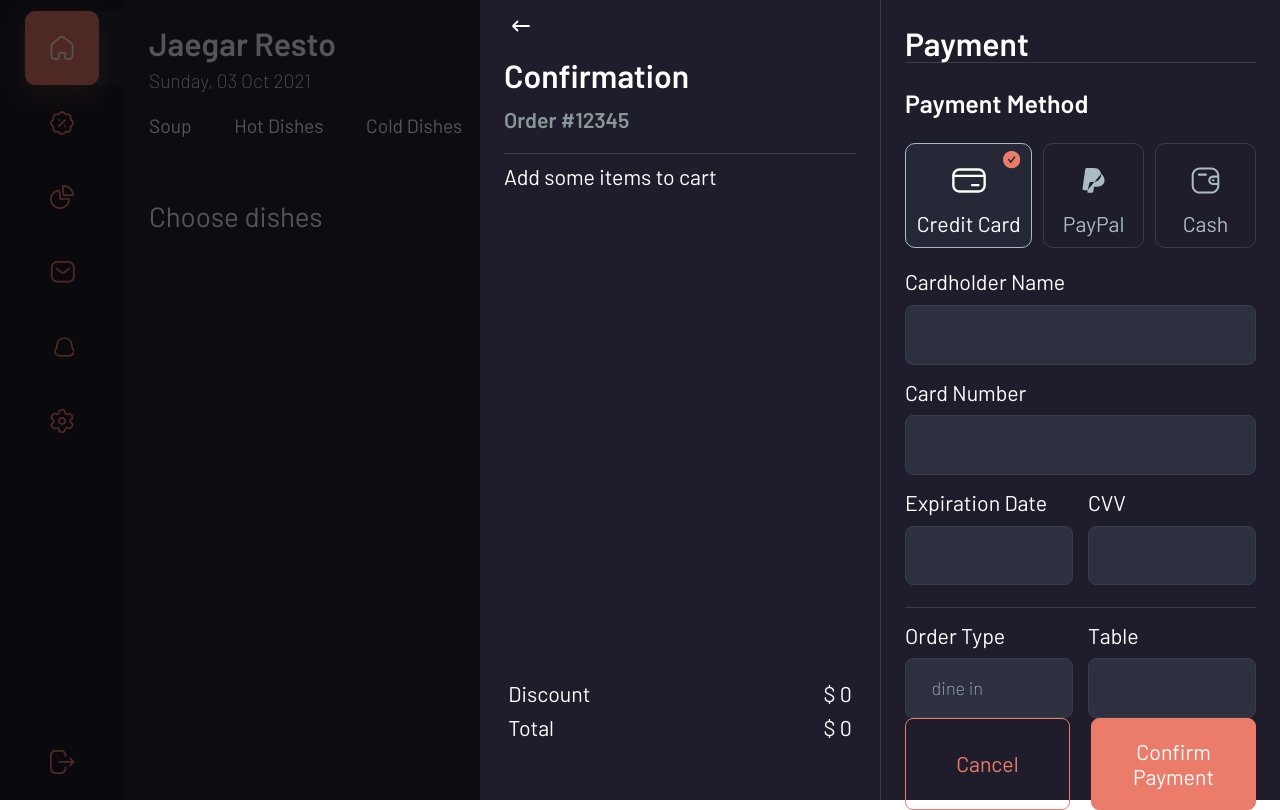
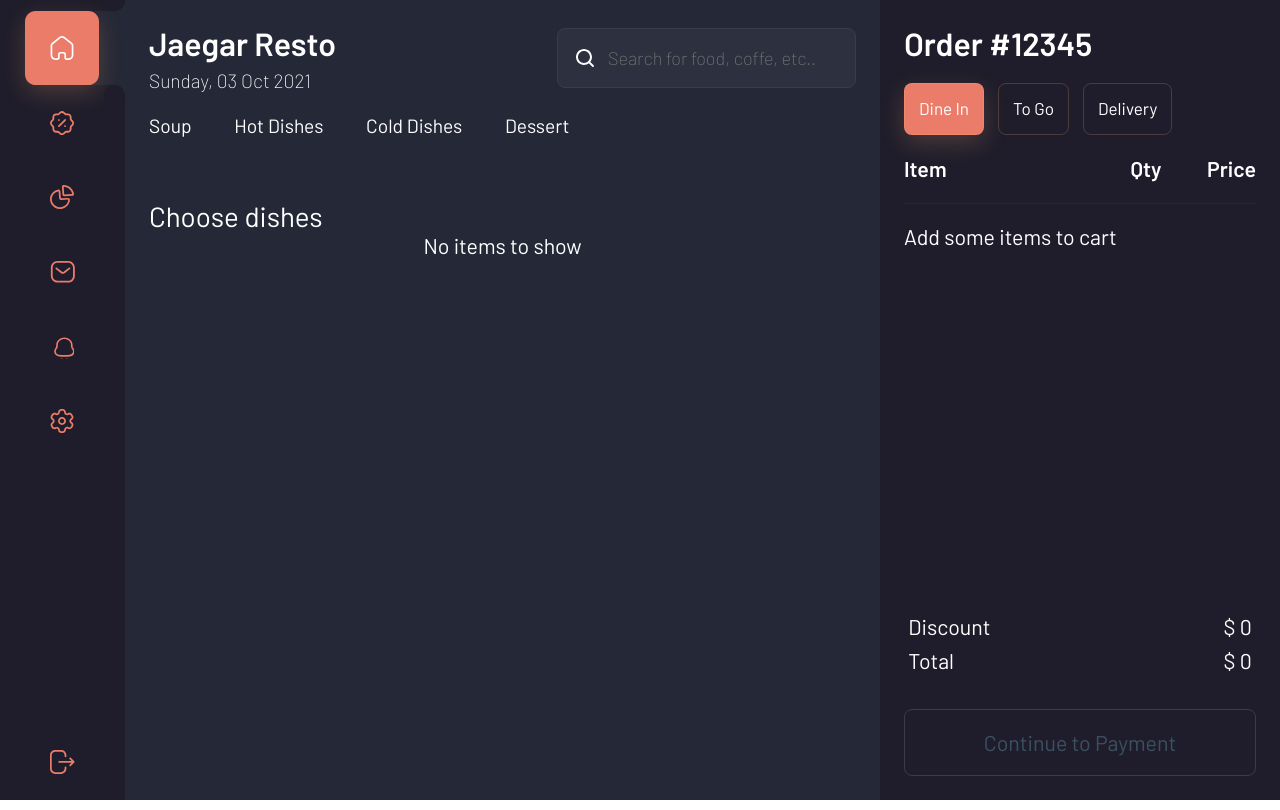
Before and after one commit to bmangust/JaegarResto, a Next.js app: page /home in a window 1280 px wide. Built offline with nearby package versions, Linux system fonts and the light colour scheme.

Commit message:
add animation on panel change

```diff
--- a/src/components/Button/Button.tsx
+++ b/src/components/Button/Button.tsx
@@ -31,6 +31,13 @@ const Button = styled.button<Props>`
   &:hover {
     box-shadow: ${({ theme, color }) => '0 0 15px' + getColor(theme, color)};
   }
+
+  &:disabled {
+    background: none;
+    box-shadow: none;
+    border: 1px solid ${({ theme }) => theme.colors.base.darkLine};
+    color: ${({ theme }) => theme.colors.text.dark};
+  }
 `;
 
 export default Button;
--- a/src/components/Cart/Cart.tsx
+++ b/src/components/Cart/Cart.tsx
@@ -4,19 +4,24 @@ import Button from '@/components/Button/Button';
 import Delivery from '@/components/Delivery/Delivery';
 import CartList from './CartList';
 import CartListFooter from './CartListFooter';
+import { useAppDispatch, useAppSelector } from '@/store/hooks';
+import { showPaymentBar } from '@/store/features/toolbar/toolbarSlice';
 
-const StyledContainer = styled(motion.div)`
+const StyledContainer = styled.div`
   width: max(30vw, 400px);
   height: 100vh;
-  padding: 24px;
+  position: sticky;
+  top: 0;
+  left: 0;
   background-color: ${({ theme }) => theme.colors.base.darkerBG};
   color: ${({ theme }) => theme.colors.white};
+
+  .motion {
+    height: 100vh;
+    padding: 24px;
     display: flex;
     flex-direction: column;
     justify-content: space-between;
-  position: sticky;
-  top: 0;
-  left: 0;
 
     & .cart-header {
       height: 100px;
@@ -30,18 +35,42 @@ const StyledContainer = styled(motion.div)`
       margin: 0;
       margin-bottom: 1rem;
     }
+  }
 `;
 
+const variants = {
+  animate: {
+    opacity: 1,
+    transition: {
+      duration: 0.1,
+    },
+  },
+  initial: { opacity: 0 },
+  exit: {
+    opacity: 0,
+  },
+};
+
 function Cart() {
+  const items = useAppSelector((state) => state.cart.items);
+  const dispatch = useAppDispatch();
+
+  const handlePayment = () => {
+    dispatch(showPaymentBar());
+  };
   return (
     <StyledContainer>
+      <motion.div key="Cart" className="motion" {...variants}>
         <div className="cart-header">
           <h2 className="title">Order #12345</h2>
           <Delivery />
         </div>
         <CartList />
         <CartListFooter />
-      <Button>Continue to Payment</Button>
+        <Button disabled={items.length === 0} onClick={handlePayment}>
+          Continue to Payment
+        </Button>
+      </motion.div>
     </StyledContainer>
   );
 }
--- a/src/components/Cart/CartItem.tsx
+++ b/src/components/Cart/CartItem.tsx
@@ -101,9 +101,9 @@ const variants = {
       duration: 0.1,
     },
   },
-  initial: { x: '-100%' },
+  initial: { x: '100%' },
   exit: {
-    x: '-100%',
+    x: '100%',
   },
 };
 
--- a/src/components/Confirm/Confirmation.tsx
+++ b/src/components/Confirm/Confirmation.tsx
@@ -1,12 +1,16 @@
-import { motion } from 'framer-motion';
+import { AnimatePresence, motion } from 'framer-motion';
 import React from 'react';
 import styled from 'styled-components';
 import CartListFooter from '@/components/Cart/CartListFooter';
 import CartList from '@/components/Cart/CartList';
 import OrderHeader from '../Order/OrderHeader';
 import { ArrowIcon } from '../Icon/Icon';
+import { useAppDispatch } from '@/store/hooks';
+import { showCartBar } from '@/store/features/toolbar/toolbarSlice';
 
 const StyledContainer = styled(motion.div)`
+  position: absolute;
+  right: max(30vw, 400px);
   width: max(30vw, 400px);
   height: 100vh;
   padding: 24px;
@@ -15,9 +19,8 @@ const StyledContainer = styled(motion.div)`
   display: flex;
   flex-direction: column;
   justify-content: space-between;
-  position: sticky;
   top: 0;
-  left: 0;
+  z-index: 4;
 
   .cart-header {
     height: 130px;
@@ -40,17 +43,39 @@ const StyledContainer = styled(motion.div)`
   }
 `;
 
+const variants = {
+  animate: {
+    x: 0,
+    transition: {
+      delay: 0.1,
+      duration: 0.1,
+    },
+  },
+  initial: { x: '100%' },
+  exit: {
+    x: '100%',
+  },
+};
+
 function Confirmation() {
+  const dispatch = useAppDispatch();
+
+  const handleBack = () => {
+    dispatch(showCartBar());
+  };
   return (
-    <StyledContainer>
+    <AnimatePresence exitBeforeEnter>
+      <StyledContainer key="Confirmation" {...variants}>
         <OrderHeader
           title="Confirmation"
           subtitle="Order #12345"
           icon={<ArrowIcon />}
+          onClick={handleBack}
         />
         <CartList hideHeader />
         <CartListFooter />
       </StyledContainer>
+    </AnimatePresence>
   );
 }
 
--- a/src/components/Icon/Icon.tsx
+++ b/src/components/Icon/Icon.tsx
@@ -130,9 +130,9 @@ export const ArrowIcon: React.FC = () => {
       <path
         d="M8.5 16.5L4 12M4 12L8.5 7.5M4 12L20 12"
         stroke="currentColor"
-        stroke-width="1.8"
-        stroke-linecap="round"
-        stroke-linejoin="round"
+        strokeWidth="1.8"
+        strokeLinecap="round"
+        strokeLinejoin="round"
       />
     </svg>
   );
--- a/src/components/Input/Input.tsx
+++ b/src/components/Input/Input.tsx
@@ -38,6 +38,16 @@ const StyledInput = styled.div<InputProps>`
     width: 100%;
     text-align: ${({ align = 'left' }) => align};
   }
+
+  input::-webkit-outer-spin-button,
+  input::-webkit-inner-spin-button {
+    -webkit-appearance: none;
+    margin: 0; /* <-- Apparently some margin are still there even though it's hidden */
+  }
+
+  input[type='number'] {
+    -moz-appearance: textfield; /* Firefox */
+  }
 `;
 
 const Input = (props: Props) => {
--- a/src/components/Order/Order.tsx
+++ b/src/components/Order/Order.tsx
@@ -1,25 +1,60 @@
 import styled from 'styled-components';
 import Payment from '@/components/Payment/Payment';
 import Confirmation from '@/components/Confirm/Confirmation';
+import { useAppSelector } from '@/store/hooks';
+import Cart from '../Cart/Cart';
+import { AnimatePresence, motion } from 'framer-motion';
 
-const StyledDiv = styled.div`
-  position: absolute;
+const StyledDiv = styled(motion.div)`
+  position: fixed;
   right: 0;
   top: 0;
   z-index: 3;
-  width: 100vw;
   max-height: 100vh;
-  background-color: #000000aa;
   display: flex;
   justify-content: flex-end;
+
+  .overlay {
+    position: absolute;
+    right: 0;
+    top: 0;
+    z-index: 3;
+    width: 100vw;
+    height: 100vh;
+    background-color: #000000aa;
+  }
 `;
 
+const variants = {
+  animate: {
+    opacity: 1,
+    transition: {
+      duration: 0.1,
+    },
+  },
+  initial: { opacity: 0 },
+  exit: {
+    opacity: 0,
+    transition: {
+      delay: 0.1,
+    },
+  },
+};
+
 const Order = () => {
+  const currentView = useAppSelector((state) => state.toolbar.orderBar);
   return (
-    <StyledDiv>
-      <Confirmation />
-      <Payment />
-    </StyledDiv>
+    <AnimatePresence initial={false} exitBeforeEnter>
+      {currentView === 'cart' ? (
+        <Cart />
+      ) : (
+        <StyledDiv>
+          <Confirmation />
+          <Payment />
+          <motion.div {...variants} className="overlay" />
+        </StyledDiv>
+      )}
+    </AnimatePresence>
   );
 };
 
--- a/src/components/Order/OrderHeader.tsx
+++ b/src/components/Order/OrderHeader.tsx
@@ -39,12 +39,17 @@ interface Props {
   icon?: JSX.Element;
   title: string;
   subtitle?: string;
+  onClick?: () => void;
 }
 
-const OrderHeader = ({ title, subtitle, icon }: Props) => {
+const OrderHeader = ({ title, subtitle, icon, onClick }: Props) => {
   return (
     <StyledDiv>
-      {icon && <button className="button">{icon}</button>}
+      {icon && (
+        <button className="button" onClick={onClick}>
+          {icon}
+        </button>
+      )}
       <h2 className="title">{title}</h2>
       {subtitle && <h3 className="subtitle">{subtitle}</h3>}
     </StyledDiv>
--- a/src/components/Payment/Payment.tsx
+++ b/src/components/Payment/Payment.tsx
@@ -5,19 +5,25 @@ import Button from '@/components/Button/Button';
 import PaymentMethod from './PaymentMethod';
 import CardDetails from './CardDetails';
 import OrderHeader from '../Order/OrderHeader';
+import { useAppDispatch, useAppSelector } from '@/store/hooks';
+import { showCartBar } from '@/store/features/toolbar/toolbarSlice';
 
-const StyledContainer = styled(motion.div)`
+const StyledContainer = styled.div`
   width: max(30vw, 400px);
   height: 100vh;
-  padding: 24px;
+  position: sticky;
+  top: 0;
+  left: 0;
   background-color: ${({ theme }) => theme.colors.base.darkerBG};
   color: ${({ theme }) => theme.colors.white};
+  z-index: 5;
+
+  .motion {
+    height: 100vh;
+    padding: 24px;
     display: flex;
     flex-direction: column;
     justify-content: space-between;
-  position: sticky;
-  top: 0;
-  left: 0;
     border-left: 1px solid ${({ theme }) => theme.colors.base.darkLine};
 
     .payment-body {
@@ -29,20 +35,51 @@ const StyledContainer = styled(motion.div)`
       grid-template-columns: 1fr 1fr;
       grid-gap: 1rem;
     }
+  }
 `;
 
+const variants = {
+  animate: {
+    opacity: 1,
+    transition: {
+      duration: 0.1,
+    },
+  },
+  initial: { opacity: 0 },
+  exit: {
+    opacity: 0,
+    transition: {
+      delay: 0.1,
+    },
+  },
+};
+
 function Payment() {
+  const cart = useAppSelector((state) => state.cart);
+  const dispatch = useAppDispatch();
+
+  const handleBack = () => {
+    dispatch(showCartBar());
+  };
+  const handlePayment = () => {
+    console.log(`Payment.`);
+    console.log({ cart });
+  };
   return (
     <StyledContainer>
+      <motion.div key="Payment" className="motion" {...variants}>
         <OrderHeader title="Payment" />
         <div className="payment-body">
           <PaymentMethod />
           <CardDetails />
         </div>
         <div className="payment-buttons">
-        <Button variant="outline">Cancel</Button>
-        <Button>Confirm Payment</Button>
+          <Button variant="outline" onClick={handleBack}>
+            Cancel
+          </Button>
+          <Button onClick={handlePayment}>Confirm Payment</Button>
         </div>
+      </motion.div>
     </StyledContainer>
   );
 }
--- a/src/store/features/menu/initialDishes.ts
+++ b/src/store/features/menu/initialDishes.ts
@@ -75,14 +75,6 @@ export const initialDishes: Dish[] = [
     image: '/images/Image 9.png',
   },
   {
-    id: 9,
-    title: 'Healthy noodle with spinach leaf',
-    category: 'Grill',
-    price: 3.59,
-    avalible: 17,
-    image: '/images/Image 7.png',
-  },
-  {
     id: 10,
     title: 'Bowl of creamy carrot soup',
     category: 'Soup',
--- a/src/store/features/toolbar/toolbarSlice.ts
+++ b/src/store/features/toolbar/toolbarSlice.ts
@@ -43,7 +43,8 @@ export const toolbarSlice = createSlice({
   },
 });
 
-export const { setCurrentPage } = toolbarSlice.actions;
+export const { setCurrentPage, showCartBar, showPaymentBar } =
+  toolbarSlice.actions;
 
 export const selectCurrentPage = (state: RootState) => state.toolbar.current;
 export default toolbarSlice.reducer;
```
Lines whose indentation alone changed are shown as unchanged.
